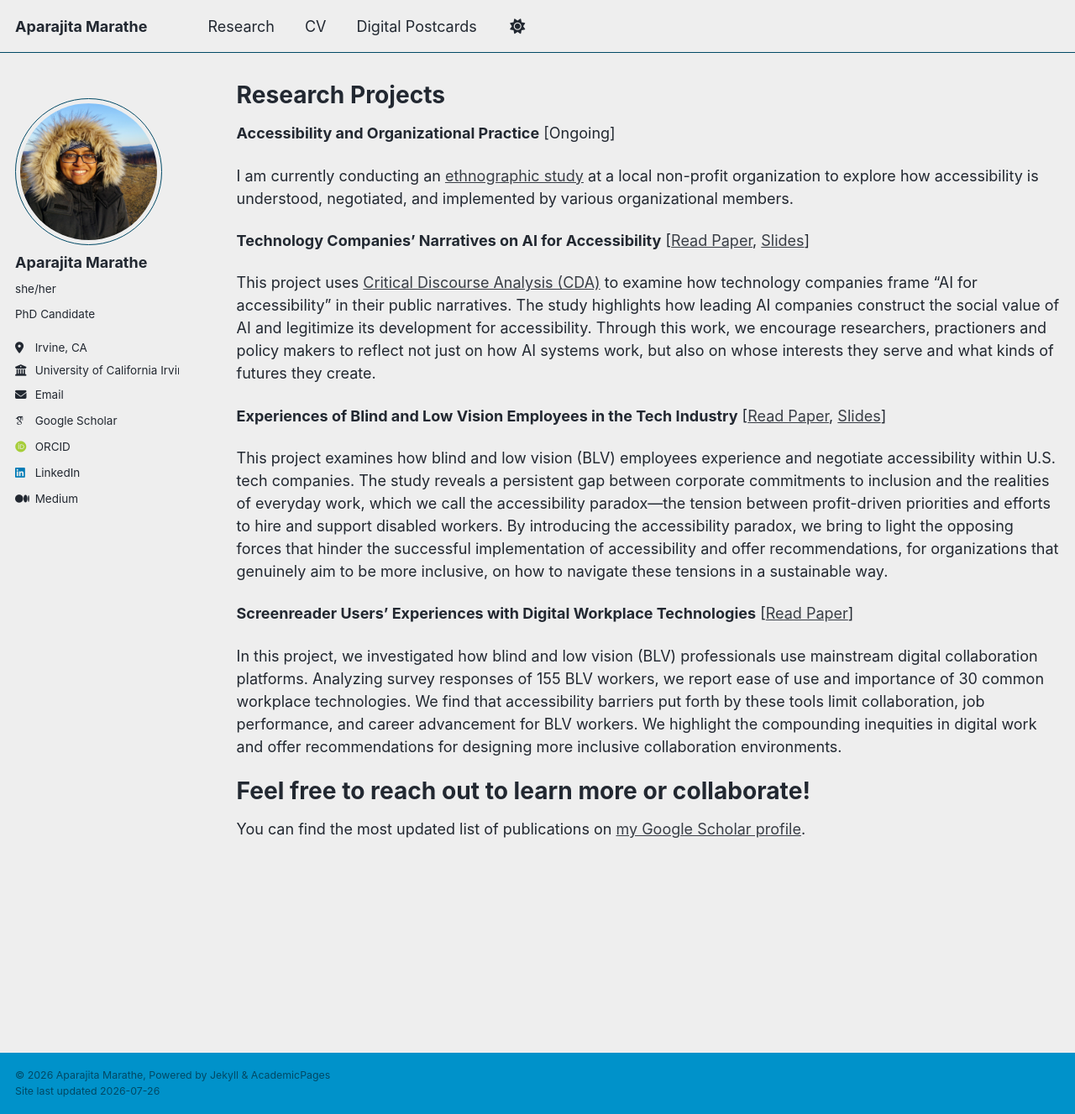
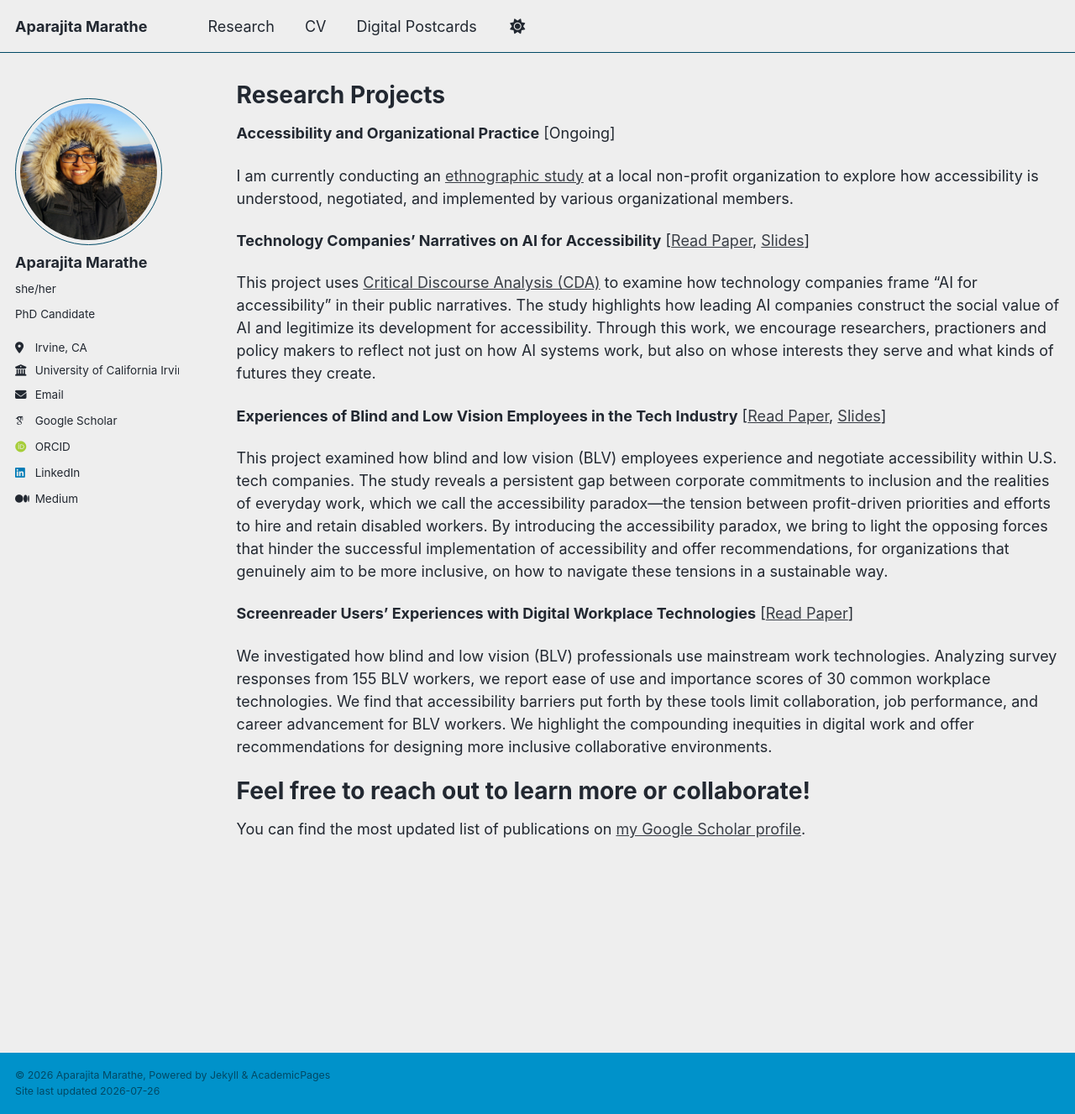
Before and after one commit to aparajitamarathe/aparajitamarathe.github.io, a Jekyll site: the page built from _pages/research.md, in a window 1280 px wide and 1327 px high. Shown: the whole window at 84% size. Built offline with Jekyll 4.4.1, drawn with Linux system fonts in a browser that asks for light colours; some web fonts are replaced.

Commit message:
Revise research project descriptions for clarity
Updated the language to reflect past tense in project descriptions and improved clarity in the text.

```diff
--- a/_pages/research.md
+++ b/_pages/research.md
@@ -18,11 +18,11 @@ This project uses [Critical Discourse Analysis (CDA)](https://en.wikipedia.org/w
 
 **Experiences of Blind and Low Vision Employees in the Tech Industry** [[Read Paper](https://dl.acm.org/doi/pdf/10.1145/3757666), [Slides](https://docs.google.com/presentation/d/1TSiNUWi7aaYtgV73s-t8VsxObPuToZadDuilxgqPrD8/edit?usp=sharing)]
 
-This project examines how blind and low vision (BLV) employees experience and negotiate accessibility within U.S. tech companies. The study reveals a persistent gap between corporate commitments to inclusion and the realities of everyday work, which we call the accessibility paradox—the tension between profit-driven priorities and efforts to hire and support disabled workers. By introducing the accessibility paradox, we bring to light the opposing forces that hinder the successful implementation of accessibility and offer recommendations, for organizations that genuinely aim to be more inclusive, on how to navigate these tensions in a sustainable way.
+This project examined how blind and low vision (BLV) employees experience and negotiate accessibility within U.S. tech companies. The study reveals a persistent gap between corporate commitments to inclusion and the realities of everyday work, which we call the accessibility paradox—the tension between profit-driven priorities and efforts to hire and retain disabled workers. By introducing the accessibility paradox, we bring to light the opposing forces that hinder the successful implementation of accessibility and offer recommendations, for organizations that genuinely aim to be more inclusive, on how to navigate these tensions in a sustainable way.
 
 **Screenreader Users' Experiences with Digital Workplace Technologies** [[Read Paper](https://dl.acm.org/doi/pdf/10.1145/3663547.3746332)]
 
-In this project, we investigated how blind and low vision (BLV) professionals use mainstream digital collaboration platforms. Analyzing survey responses of 155 BLV workers, we report ease of use and importance of 30 common workplace technologies. We find that accessibility barriers put forth by these tools limit collaboration, job performance, and career advancement for BLV workers. We highlight the compounding inequities in digital work and offer recommendations for designing more inclusive collaboration environments.
+We investigated how blind and low vision (BLV) professionals use mainstream work technologies. Analyzing survey responses from 155 BLV workers, we report ease of use and importance scores of 30 common workplace technologies. We find that accessibility barriers put forth by these tools limit collaboration, job performance, and career advancement for BLV workers. We highlight the compounding inequities in digital work and offer recommendations for designing more inclusive collaborative environments.
 
 
 
```
